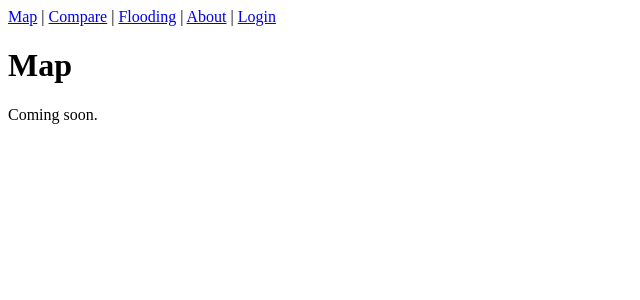
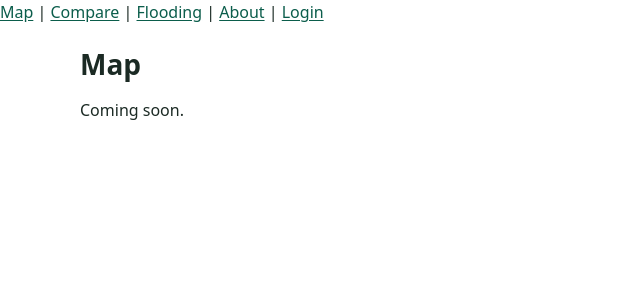
Before and after one commit to eoinier-byte/climate-change-dashboard, a React (Vite) app in the folder frontend/: page / in a window 1280 px wide. Shown: the top 300 px of the page, without its empty margins (0-640 px from the left). Built offline with nearby package versions, Linux system fonts and the light colour scheme.

Commit message:
CCD-139: add shared theme, scenario colours and styles guide

```diff
--- a/frontend/src/main.jsx
+++ b/frontend/src/main.jsx
@@ -1,6 +1,7 @@
 import { StrictMode } from 'react';
 import { createRoot } from 'react-dom/client';
 import { BrowserRouter } from 'react-router-dom';
+import './styles/theme.css';
 import App from './App.jsx';
 
 createRoot(document.getElementById('root')).render(
--- /dev/null
+++ b/frontend/src/styles/theme.css
@@ -0,0 +1,156 @@
+/* Shared look of the site (CCD-139). Defined once here; every component uses these variables.
+   Contrast ratios (WCAG AA needs 4.5:1 for text): text on white 15.0, muted text 7.3,
+   primary 7.8, white on primary 7.8, scenario colours on white 5.0 to 5.6. */
+:root {
+  /* Colours */
+  --color-bg: #ffffff;
+  --color-surface: #f3f5f4;
+  --color-border: #c9d1cd;
+  --color-text: #1b2a24;
+  --color-text-muted: #4a5a53;
+  --color-primary: #0b5d4b;
+  --color-primary-dark: #09493b;
+  --color-on-primary: #ffffff;
+  --color-focus: #1d4ed8;
+
+  /* Scenario colours: the same on every chart and on the map (see styles/README.md) */
+  --color-rcp26: #2e7d32;
+  --color-rcp45: #b45309;
+  --color-rcp85: #c62828;
+
+  /* Type */
+  --font-body: system-ui, -apple-system, 'Segoe UI', Roboto, 'Helvetica Neue', Arial, sans-serif;
+  --font-size-base: 1rem;
+  --line-height: 1.5;
+
+  /* Spacing and shape */
+  --space-1: 0.25rem;
+  --space-2: 0.5rem;
+  --space-3: 0.75rem;
+  --space-4: 1rem;
+  --space-6: 1.5rem;
+  --space-8: 2rem;
+  --radius: 0.375rem;
+  --max-width: 72rem;
+}
+
+*,
+*::before,
+*::after {
+  box-sizing: border-box;
+}
+
+html {
+  -webkit-text-size-adjust: 100%;
+}
+
+body {
+  margin: 0;
+  font-family: var(--font-body);
+  font-size: var(--font-size-base);
+  line-height: var(--line-height);
+  color: var(--color-text);
+  background: var(--color-bg);
+  overflow-wrap: break-word;
+}
+
+img,
+svg,
+canvas,
+video {
+  max-width: 100%;
+  height: auto;
+}
+
+h1,
+h2,
+h3 {
+  line-height: 1.2;
+  margin: 0 0 var(--space-4);
+}
+
+h1 {
+  font-size: 1.75rem;
+}
+
+h2 {
+  font-size: 1.4rem;
+}
+
+h3 {
+  font-size: 1.15rem;
+}
+
+p {
+  margin: 0 0 var(--space-4);
+}
+
+a {
+  color: var(--color-primary);
+  text-underline-offset: 0.15em;
+}
+
+a:hover {
+  color: var(--color-primary-dark);
+}
+
+/* Visible keyboard focus everywhere */
+:focus-visible {
+  outline: 3px solid var(--color-focus);
+  outline-offset: 2px;
+}
+
+/* Page content */
+main {
+  width: 100%;
+  max-width: var(--max-width);
+  margin: 0 auto;
+  padding: var(--space-6) var(--space-4);
+}
+
+.app {
+  min-height: 100vh;
+  display: flex;
+  flex-direction: column;
+}
+
+.app > main {
+  flex: 1;
+}
+
+/* Buttons */
+.btn {
+  display: inline-block;
+  font: inherit;
+  font-weight: 600;
+  padding: var(--space-2) var(--space-4);
+  border: 2px solid var(--color-primary);
+  border-radius: var(--radius);
+  background: var(--color-primary);
+  color: var(--color-on-primary);
+  text-decoration: none;
+  cursor: pointer;
+}
+
+.btn:hover {
+  background: var(--color-primary-dark);
+  border-color: var(--color-primary-dark);
+  color: var(--color-on-primary);
+}
+
+.btn--secondary {
+  background: transparent;
+  color: var(--color-primary);
+}
+
+.btn--secondary:hover {
+  background: var(--color-surface);
+  color: var(--color-primary-dark);
+}
+
+@media (prefers-reduced-motion: reduce) {
+  * {
+    animation: none !important;
+    transition: none !important;
+  }
+}
```
Also changed, not shown: frontend/src/styles/scenarioColors.js (added, +14 -0 lines), frontend/src/README.md, frontend/src/styles/README.md (added), 2 other files (tests, documents, lock files or other folders).
